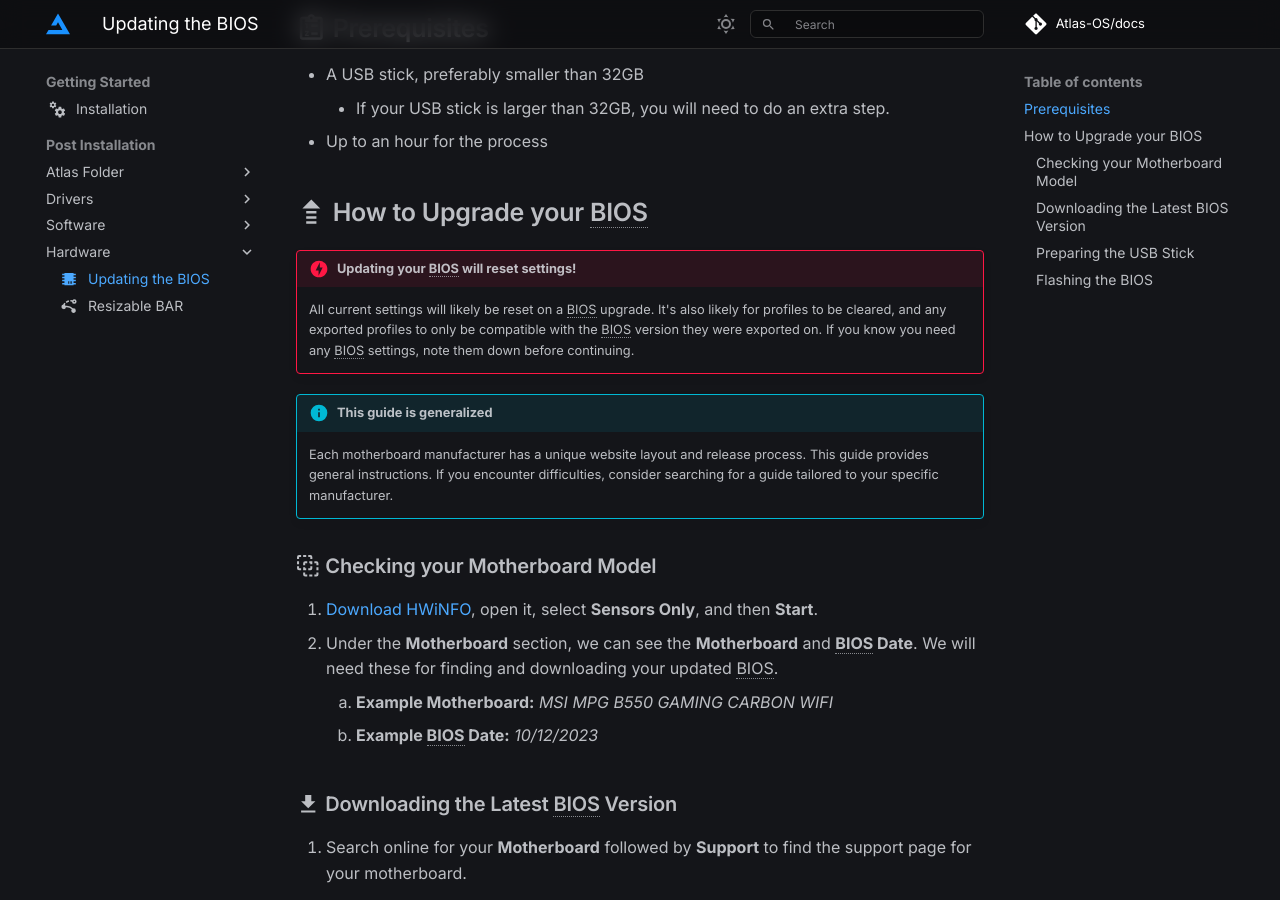
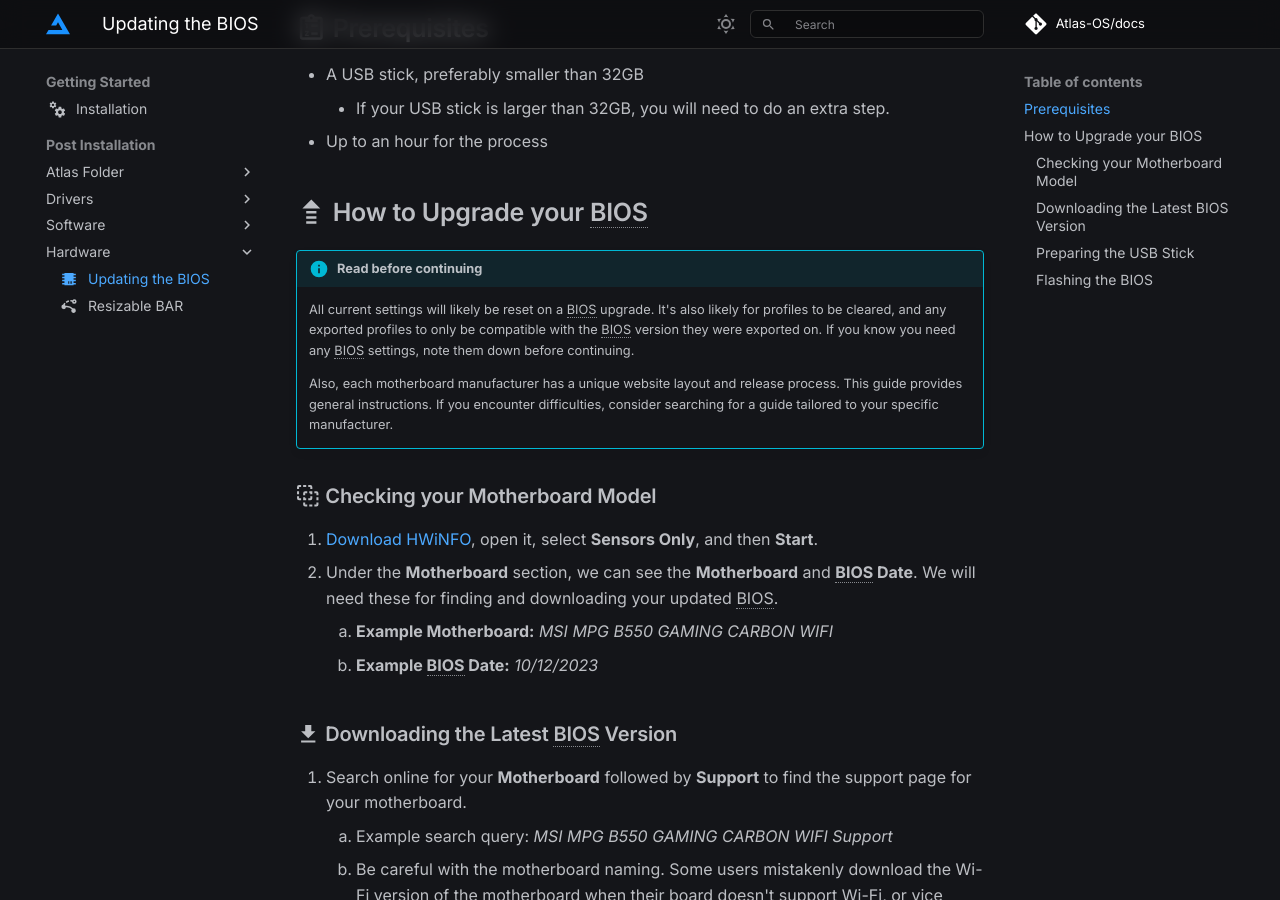
Before and after one commit to Atlas-OS/docs, an MkDocs documentation site: the page built from docs/getting-started/post-installation/hardware/updating-the-bios.md, in a window 1280 px wide and 900 px high, scrolled down 418 px. Built offline with MkDocs 1.6.1 and Material for MkDocs 9.7.7, drawn with Linux system fonts in a browser that asks for light colours; some web fonts are replaced; comment, search, counter and statistics services are not loaded.

Commit message:
fix: :memo: one info-diagram

```diff
--- a/docs/getting-started/post-installation/hardware/updating-the-bios.md
+++ b/docs/getting-started/post-installation/hardware/updating-the-bios.md
@@ -18,11 +18,10 @@ If you have an outdated BIOS version, you can even be missing settings such as [
 
 ## :material-transfer-up: How to Upgrade your BIOS
 
-!!! danger "Updating your BIOS will reset settings!"
+!!! info "Read before continuing"
     All current settings will likely be reset on a BIOS upgrade. It's also likely for profiles to be cleared, and any exported profiles to only be compatible with the BIOS version they were exported on. If you know you need any BIOS settings, note them down before continuing.
 
-!!! info "This guide is generalized"
-    Each motherboard manufacturer has a unique website layout and release process. This guide provides general instructions. If you encounter difficulties, consider searching for a guide tailored to your specific manufacturer.
+    Also, each motherboard manufacturer has a unique website layout and release process. This guide provides general instructions. If you encounter difficulties, consider searching for a guide tailored to your specific manufacturer.
 
 ### :material-vector-selection: Checking your Motherboard Model
 1. [Download HWiNFO](https://www.hwinfo.com/), open it, select **Sensors Only**, and then **Start**.
```
